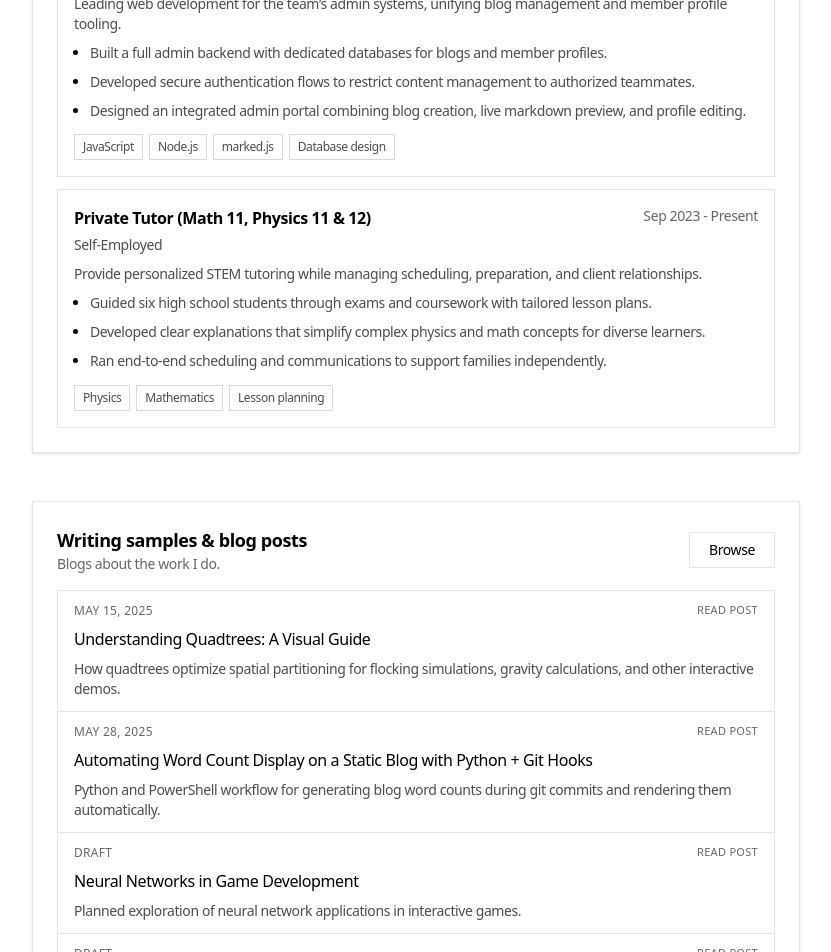
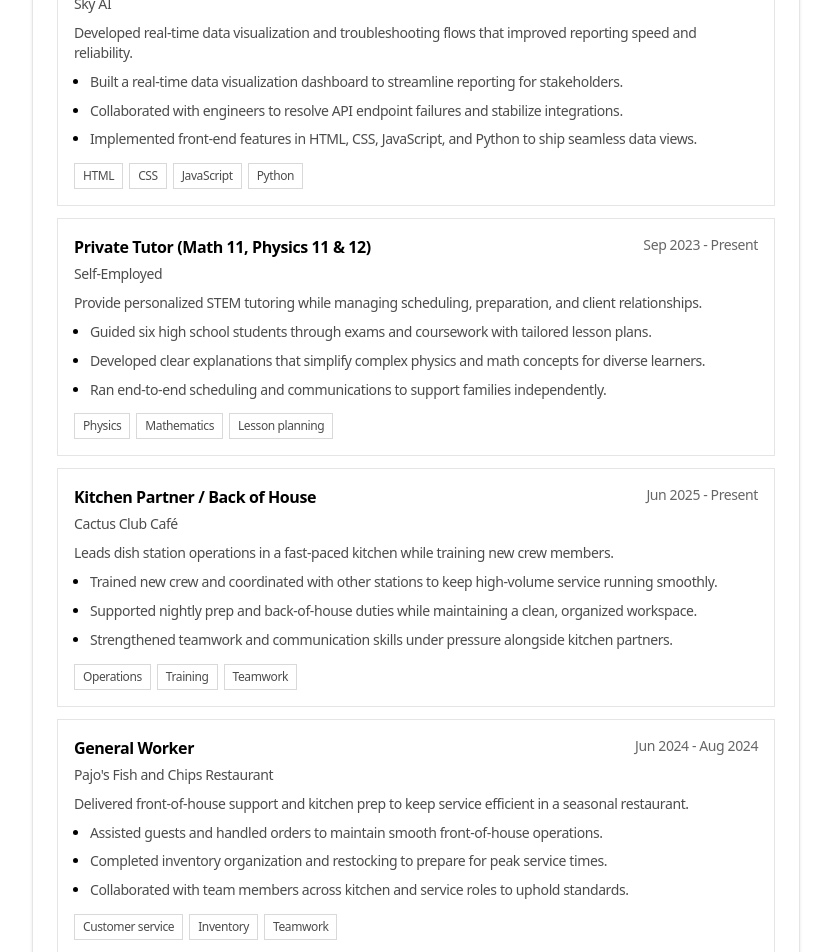
Before and after one commit to danlitvak/daniel_litvak, a Next.js app: page / in a window 1280 px wide. Shown: the part 4000-4952 px from the top of the page, without its empty margins (224-1055 px from the left). Built offline with nearby package versions, Linux system fonts and the light colour scheme.

Commit message:
Add missing work experiences and reorder timeline

```diff
--- a/app/data.ts
+++ b/app/data.ts
@@ -204,6 +204,24 @@ type WorkExperience = {
 
 export const WORK_EXPERIENCE: WorkExperience[] = [
   {
+    company: 'UBC Bionics Design Team',
+    title: 'Co-Lead, Web Development',
+    start: 'Sep 2025',
+    end: 'Present',
+    link: '',
+    id: 'work-ubc-bionics',
+    summary:
+      'Leading web development for the team’s admin systems, unifying blog management and member profile tooling.',
+    achievements: [
+      'Built a full admin backend with dedicated databases for blogs and member profiles.',
+      'Developed secure authentication flows to restrict content management to authorized teammates.',
+      'Designed an integrated admin portal combining blog creation, live markdown preview, and profile editing.',
+      'Implemented markdown-based blog creation with live preview to speed up publication.',
+    ],
+    focus: 'Admin portals, authentication, content workflows',
+    stack: ['JavaScript', 'Node.js', 'marked.js', 'Database design'],
+  },
+  {
     company: 'Sky AI',
     title: 'Front End Developer / Technical Adviser',
     start: 'Oct 2024',
@@ -221,23 +239,6 @@ export const WORK_EXPERIENCE: WorkExperience[] = [
     stack: ['HTML', 'CSS', 'JavaScript', 'Python'],
   },
   {
-    company: 'UBC Bionics Design Team',
-    title: 'Co-Lead, Web Development',
-    start: 'Sep 2025',
-    end: 'Present',
-    link: '',
-    id: 'work-ubc-bionics',
-    summary:
-      'Leading web development for the team’s admin systems, unifying blog management and member profile tooling.',
-    achievements: [
-      'Built a full admin backend with dedicated databases for blogs and member profiles.',
-      'Developed secure authentication flows to restrict content management to authorized teammates.',
-      'Designed an integrated admin portal combining blog creation, live markdown preview, and profile editing.',
-    ],
-    focus: 'Admin portals, authentication, content workflows',
-    stack: ['JavaScript', 'Node.js', 'marked.js', 'Database design'],
-  },
-  {
     company: 'Self-Employed',
     title: 'Private Tutor (Math 11, Physics 11 & 12)',
     start: 'Sep 2023',
@@ -253,6 +254,40 @@ export const WORK_EXPERIENCE: WorkExperience[] = [
     ],
     focus: 'STEM education, communication, self-management',
     stack: ['Physics', 'Mathematics', 'Lesson planning'],
+  },
+  {
+    company: 'Cactus Club Café',
+    title: 'Kitchen Partner / Back of House',
+    start: 'Jun 2025',
+    end: 'Present',
+    link: '',
+    id: 'work-cactus-club',
+    summary:
+      'Leads dish station operations in a fast-paced kitchen while training new crew members.',
+    achievements: [
+      'Trained new crew and coordinated with other stations to keep high-volume service running smoothly.',
+      'Supported nightly prep and back-of-house duties while maintaining a clean, organized workspace.',
+      'Strengthened teamwork and communication skills under pressure alongside kitchen partners.',
+    ],
+    focus: 'Team coordination, training, high-volume operations',
+    stack: ['Operations', 'Training', 'Teamwork'],
+  },
+  {
+    company: "Pajo's Fish and Chips Restaurant",
+    title: 'General Worker',
+    start: 'Jun 2024',
+    end: 'Aug 2024',
+    link: '',
+    id: 'work-pajos',
+    summary:
+      'Delivered front-of-house support and kitchen prep to keep service efficient in a seasonal restaurant.',
+    achievements: [
+      'Assisted guests and handled orders to maintain smooth front-of-house operations.',
+      'Completed inventory organization and restocking to prepare for peak service times.',
+      'Collaborated with team members across kitchen and service roles to uphold standards.',
+    ],
+    focus: 'Customer service, operations support, teamwork',
+    stack: ['Customer service', 'Inventory', 'Teamwork'],
   },
 ]
 
```
